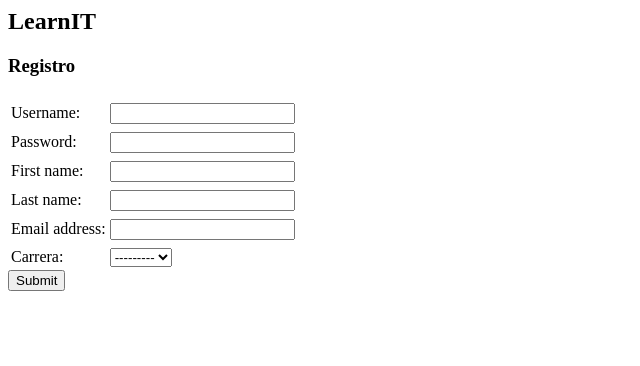
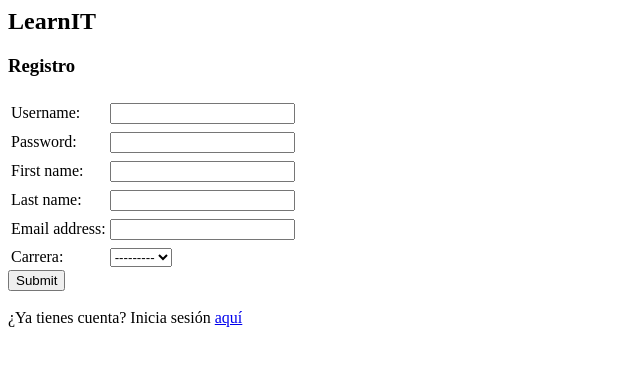
Before and after one commit to AliGhahraei/LearnIT, a Django app: page /registro/ in a window 1280 px wide. Shown: the top 366 px of the page, without its empty margins (0-640 px from the left). Run offline with Django 3.2, Linux system fonts and the light colour scheme; data that the repository does not hold is empty.

Commit message:
Ahora la página de login puede llevar al registro y viceversa

```diff
--- a/login/templates/login/login.html
+++ b/login/templates/login/login.html
@@ -41,6 +41,9 @@
         </tr>
     </table>
     <input type="submit" value="Submit" />
+    </br>
+    </br>
+    ¿No tienes cuenta? Regístrate <a href="/registro/">aquí</a>
 </form>
 <br>
 </div>
--- a/registro/templates/registro/registro.html
+++ b/registro/templates/registro/registro.html
@@ -50,6 +50,9 @@
     </table>
 
     <input type="submit" value="Submit" />
+    </br>
+    </br>
+    ¿Ya tienes cuenta? Inicia sesión <a href="/login/">aquí</a>
 </form>
 <br>
 </div>
```
